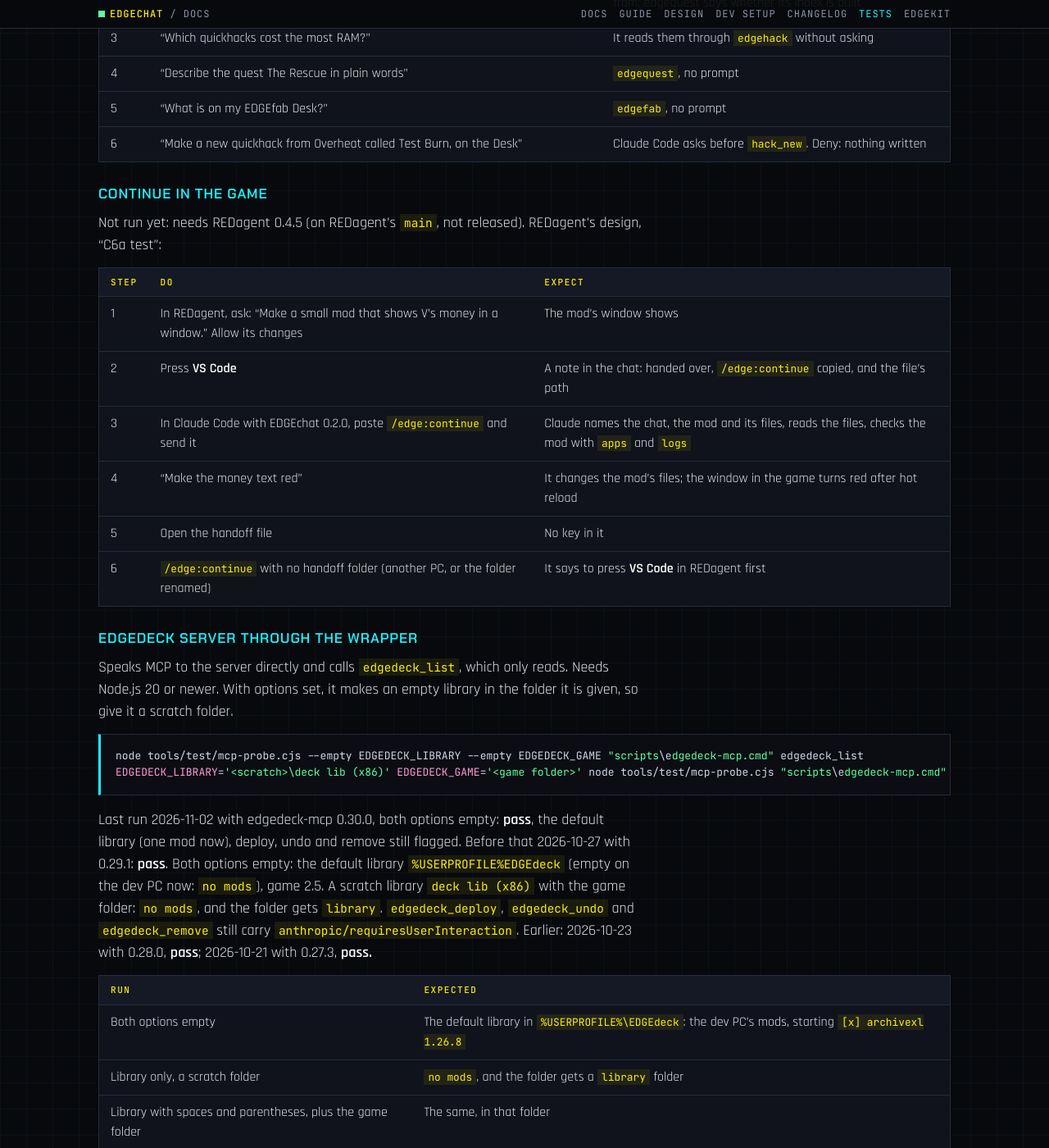
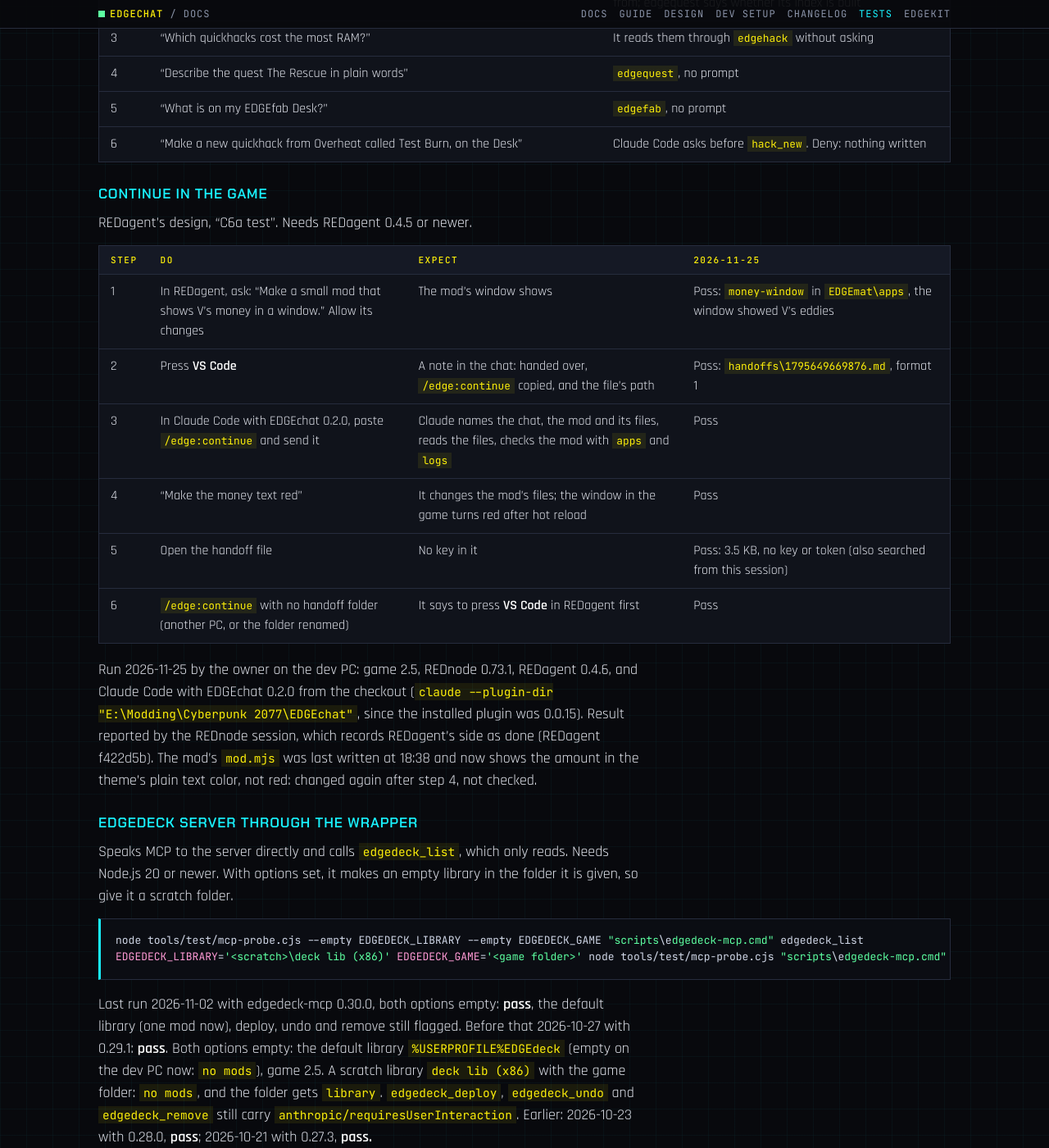
Before and after one commit to Edgemodders/EDGEchat, a Jekyll site: the page built from docs/testing.md, in a window 1280 px wide and 1400 px high, scrolled down 8088 px. Shown: the whole window at 82% size. Built offline with Jekyll 4.4.1, drawn with Linux system fonts in a browser that asks for light colours; our own code applies the rules of GitHub Pages for plain Markdown files; some of the changed text lies outside the part shown.

Commit message:
Tests: continue in the game passes all six steps (REDagent 0.4.6, REDnode 0.73.1)
Co-Authored-By: Claude Opus 5.5 <noreply@anthropic.com>

```diff
--- a/docs/testing.md
+++ b/docs/testing.md
@@ -19,7 +19,7 @@ Last updated 2026-11-25.
 | [edgemat server](#edgemat-server) | By hand, over stdio | P1 | 2026-10-23 | Pass |
 | [0.2.0 servers, every option empty](#020-servers-every-option-empty) | By hand, over stdio | P5 | 2026-11-25 | Pass: all six stdio servers start and answer a read; `mesh_items` finds outfit sets, `cr2w_search` reads material buffers |
 | [0.2.0 in a session](#020-in-a-session) | By hand, in a session | P5 | - | Not run |
-| [continue in the game](#continue-in-the-game) | By hand, in the game and a session | P5 | - | Not run: needs REDagent 0.4.5 |
+| [continue in the game](#continue-in-the-game) | By hand, in the game and a session | P5 | 2026-11-25 | Pass: all six steps (REDagent 0.4.6, REDnode 0.73.1, the plugin from the checkout) |
 | [rednode with no token](#rednode-with-no-token) | CLI, game running | P1 | 2026-10-16 | Seen: HTTP 401 |
 | [OAuth sign-in for a plugin server](#oauth-sign-in-for-a-plugin-server) | CLI, scratch config; then in the game | P4 | 2026-10-26 | Seen with a stand-in; against REDnode 0.40.1 in game: pass |
 | [Plugin sign-in in VS Code](#plugin-sign-in-in-vs-code) | By hand, in a session | P4 | 2026-10-26 | Pass |
@@ -213,16 +213,18 @@ Not run yet. The plugin from `main` (0.2.0) in VS Code, the game at a loaded sav
 
 ### continue in the game
 
-Not run yet: needs REDagent 0.4.5 (on REDagent's `main`, not released). REDagent's design, "C6a test":
+REDagent's design, "C6a test". Needs REDagent 0.4.5 or newer.
 
-| Step | Do | Expect |
-|---|---|---|
-| 1 | In REDagent, ask: "Make a small mod that shows V's money in a window." Allow its changes | The mod's window shows |
-| 2 | Press **VS Code** | A note in the chat: handed over, `/edge:continue` copied, and the file's path |
-| 3 | In Claude Code with EDGEchat 0.2.0, paste `/edge:continue` and send it | Claude names the chat, the mod and its files, reads the files, checks the mod with `apps` and `logs` |
-| 4 | "Make the money text red" | It changes the mod's files; the window in the game turns red after hot reload |
-| 5 | Open the handoff file | No key in it |
-| 6 | `/edge:continue` with no handoff folder (another PC, or the folder renamed) | It says to press **VS Code** in REDagent first |
+| Step | Do | Expect | 2026-11-25 |
+|---|---|---|---|
+| 1 | In REDagent, ask: "Make a small mod that shows V's money in a window." Allow its changes | The mod's window shows | Pass: `money-window` in `EDGEmat\apps`, the window showed V's eddies |
+| 2 | Press **VS Code** | A note in the chat: handed over, `/edge:continue` copied, and the file's path | Pass: `handoffs\1795649669876.md`, format 1 |
+| 3 | In Claude Code with EDGEchat 0.2.0, paste `/edge:continue` and send it | Claude names the chat, the mod and its files, reads the files, checks the mod with `apps` and `logs` | Pass |
+| 4 | "Make the money text red" | It changes the mod's files; the window in the game turns red after hot reload | Pass |
+| 5 | Open the handoff file | No key in it | Pass: 3.5 KB, no key or token (also searched from this session) |
+| 6 | `/edge:continue` with no handoff folder (another PC, or the folder renamed) | It says to press **VS Code** in REDagent first | Pass |
+
+Run 2026-11-25 by the owner on the dev PC: game 2.5, REDnode 0.73.1, REDagent 0.4.6, and Claude Code with EDGEchat 0.2.0 from the checkout (`claude --plugin-dir "E:\Modding\Cyberpunk 2077\EDGEchat"`, since the installed plugin was 0.0.15). Result reported by the REDnode session, which records REDagent's side as done (REDagent f422d5b). The mod's `mod.mjs` was last written at 18:38 and now shows the amount in the theme's plain text color, not red: changed again after step 4, not checked.
 
 ### edgedeck server through the wrapper
 
```
